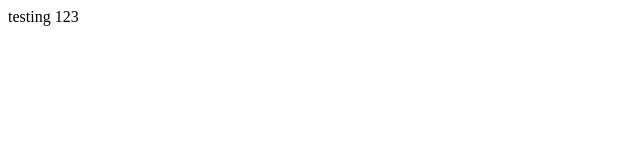
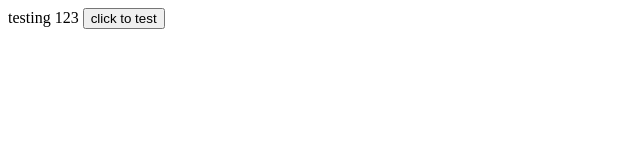
Before and after one commit to tashatran/EmptyFolder, a plain HTML site: page index.html in a window 1280 px wide. Shown: the whole page, without its empty margins (0-640 px from the left). Drawn offline with Linux system fonts and the light colour scheme.

Commit message:
Update index.html

```diff
--- a/index.html
+++ b/index.html
@@ -8,5 +8,6 @@
   </head>
   <body>
     testing 123
+    <button>click to test</button>
   </body>
 </html>
```
